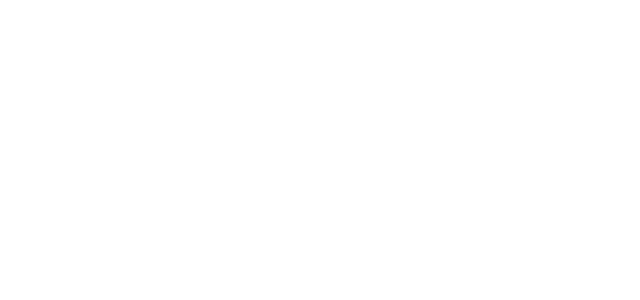
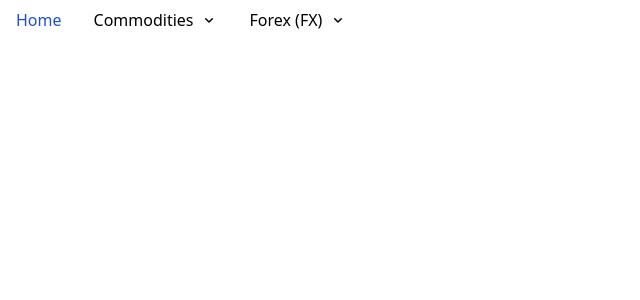
Before and after one commit to ganbold-adilbish/clepher-test-1, a Next.js app: page / in a window 1280 px wide. Shown: the top 300 px of the page, without its empty margins (0-640 px from the left). Built offline with nearby package versions, Linux system fonts and the light colour scheme.

Commit message:
Add NavBar to RootLayout

```diff
--- a/app/layout.tsx
+++ b/app/layout.tsx
@@ -1,5 +1,6 @@
 import type { Metadata } from "next";
 import "./globals.css";
+import NavBar from "@/components/NavBar";
 
 export const metadata: Metadata = {
   title: "Clepher Test 1",
@@ -13,7 +14,10 @@
 }>) {
   return (
     <html lang="en">
-      <body>{children}</body>
+      <body>
+        <NavBar />
+        <div className="mt-20 flex justify-center items-center">{children}</div>
+      </body>
     </html>
   );
 }
```
